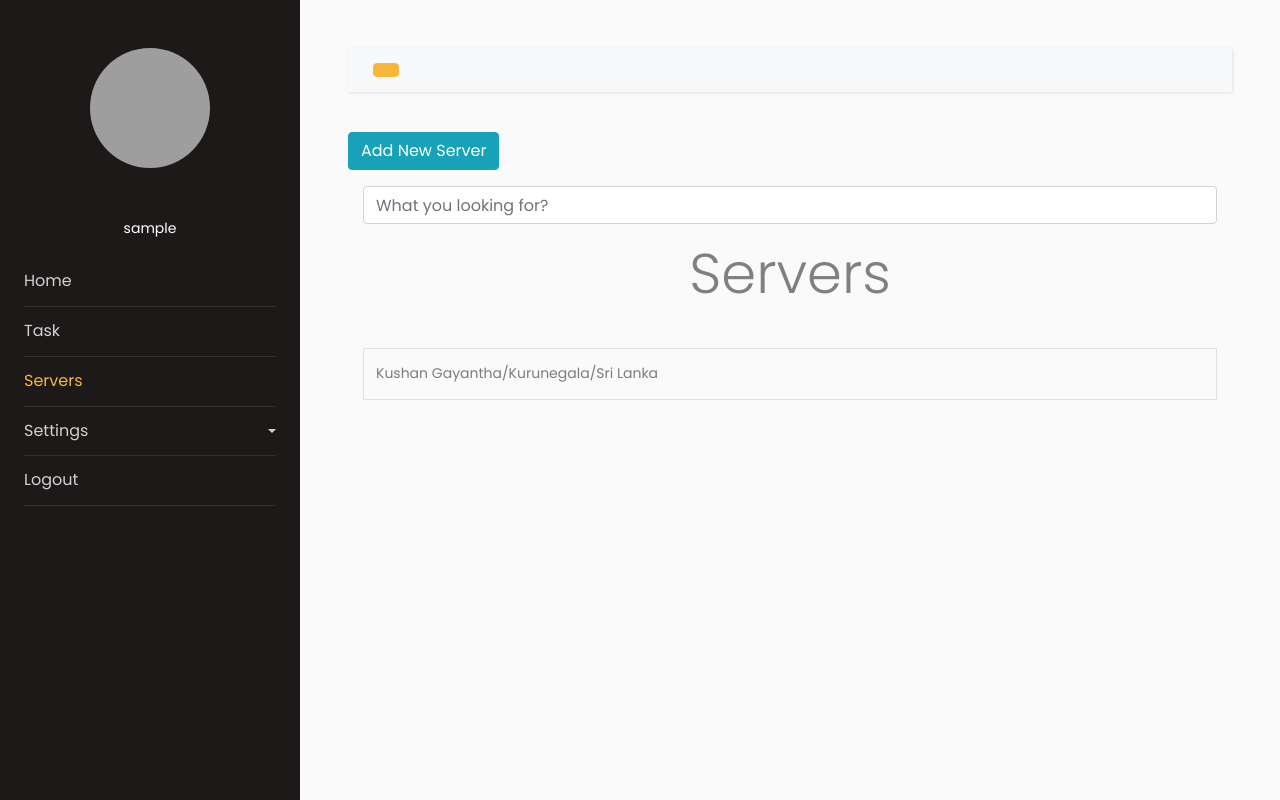
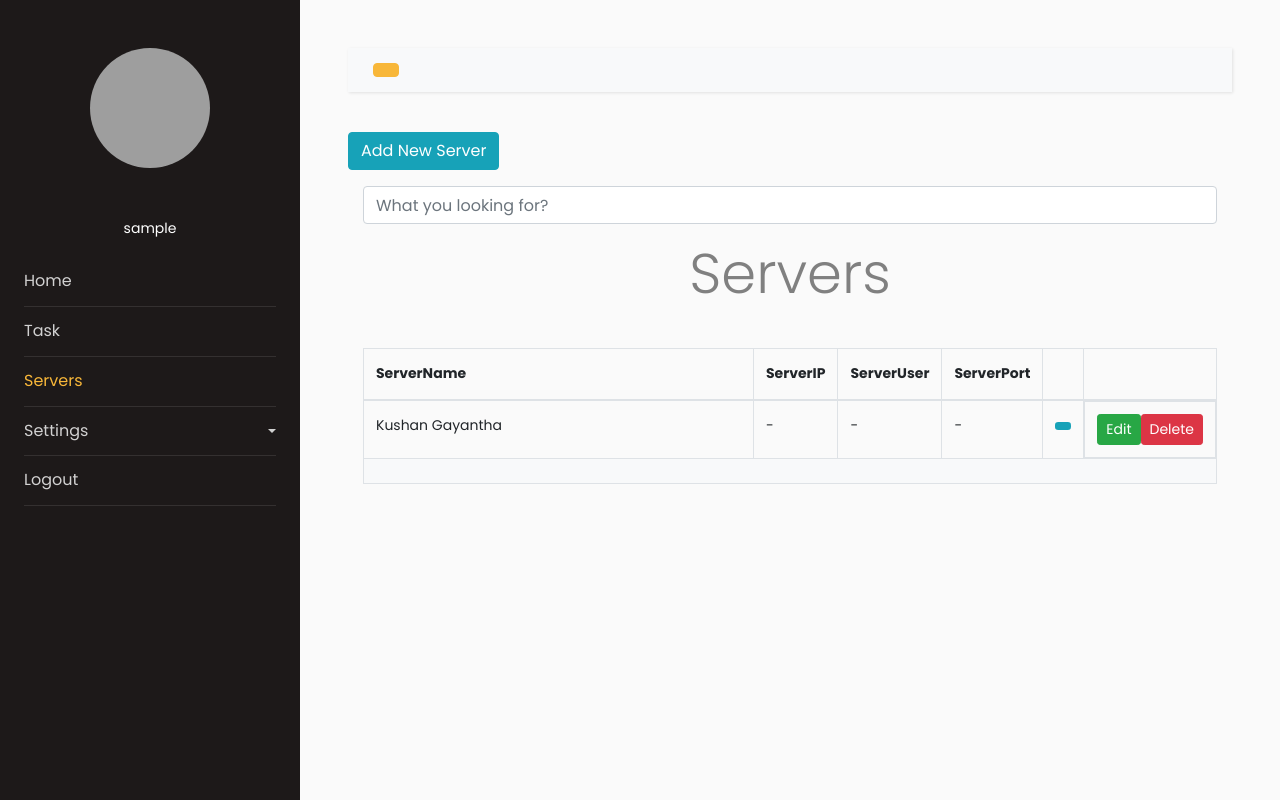
Before and after one commit to Kushan2k/stock-task-managemnt-system-public, a PHP site: page /pages/servers.php in a window 1280 px wide. Run offline with PHP 8.4, Linux system fonts and the light colour scheme; the visitor is signed in with stand-in values (Sample User, id 1); data comes from the database, SQL or seed files in the repository; some libraries are stand-ins or nearby versions; grey boxes are pictures that could not be loaded.

Commit message:
servers view new design

```diff
--- a/pages/servers.php
+++ b/pages/servers.php
@@ -140,12 +140,14 @@ if(!isset($_COOKIE['login']) && !isset($_SESSION['username'])){
               <span class="counter pull-right"></span>
               <table class="table table-hover table-bordered results">
                 <thead>
-                  <!-- <tr>
-                    <th class="col-md-3 ">Name</th>
-                    <th class="col-md-3 ">City</th>
-                    <th class="col-md-3 ">Country</th>
-                    <th class="col-md-3 ">Email</th>
-                  </tr> -->
+                  <tr>
+                    <th class="col ">ServerName</th>
+                    <th class="col ">ServerIP</th>
+                    <th class="col ">ServerUser</th>
+                    <th class="col">ServerPort</th>
+                    <th class="col"></th>
+                    <th class="col "></th>
+                  </tr>
                   <tr class="warning no-result">
                     <td colspan="4"><i class="fa fa-warning"></i> No result</td>
                   </tr>
@@ -161,11 +163,22 @@ if(!isset($_COOKIE['login']) && !isset($_SESSION['username'])){
                     if($res->num_rows>0){
 
                       while($row=$res->fetch_assoc()){?>
-                        <tr class='w-100'>
-                          <td>
-                            <a class="text-black-50" data-toggle="collapse" href="#collapseExample<?= $row['id']?>" role="button" aria-expanded="false" aria-controls="collapseExample<?= $row['id']?>">
-                            <?= ucfirst($row['name']) ?>/<?= ucfirst($row['city']) ?>/<?= ucfirst($row['country']) ?>
-                            </a>
+                        <tr  >
+                         <td><?= ucfirst($row['name'])?></td>
+                         <td><?= ucfirst($row['serverip'])?></td>
+                         <td><?= ucfirst($row['serveruser'])?></td>
+                         <td><?= ucfirst($row['serverport'])?></td>
+                         <td>
+                            <button class="text-black-50 w-100 fa-solid fa-chevrons-down btn btn-sm btn-info  border-0" data-toggle="collapse" href="#collapseExample<?= $row['id']?>" role="button" aria-expanded="false" aria-controls="collapseExample<?= $row['id']?>"></button>
+                         </td>
+                         <td class='d-flex'>
+                          <button  class="btn btn-sm btn-success">Edit</button>
+                          <button data-toggle='modal' data-target='#deleteServerModel' data-server='<?= $row['id']?>' class="btn btn-sm btn-danger delete-btn">Delete</button>
+                         </td>
+
+                        </tr>
+                        <tr class='bg-light'>
+                           <td colspan='6'>
                             <div class="collapse" id="collapseExample<?= $row['id']?>">
                               <div class="card card-body">
 
@@ -201,7 +214,6 @@ if(!isset($_COOKIE['login']) && !isset($_SESSION['username'])){
                               </div>
                             </div>
                           </td>
-
                         </tr>
                       <?php }
 
@@ -460,6 +472,37 @@ if(!isset($_COOKIE['login']) && !isset($_SESSION['username'])){
         </div>
 
 
+        <!-- delete server model  -->
+        <div class="modal fade" id="deleteServerModel" tabindex="6" aria-labelledby="deleteServerModelLabel" aria-hidden="true">
+
+          <div class="modal-dialog">
+            <div class="modal-content">
+              <div class="modal-header">
+                <h5 class="modal-title" id="deleteServerModelLabel">Delete Server</h5>
+                <button type="button" class="close" data-dismiss="modal" aria-label="Close">
+                  <span aria-hidden="true">&times;</span>
+                </button>
+              </div>
+              <div class="modal-body">
+                <p class='text-danger' >server will be deleted and this is a permenent action and can't be undone later.</p>
+                <form action="../controllers/serverController.php" method='POST' >
+
+                <input type='hidden' name='serverid' id='server_id' value='id'/>
+
+                  <div class="modal-footer">
+                      <button type="button" class="btn btn-secondary" data-dismiss="modal">Close</button>
+
+                      <button type="submit" name='delete-server' class="btn btn-danger">Delete</button>
+
+                  </div>
+                </form>
+
+
+              </div>
+            </div>
+          </div>
+        </div>
+
       </div>
     </div>
 
@@ -476,6 +519,13 @@ if(!isset($_COOKIE['login']) && !isset($_SESSION['username'])){
       document.addEventListener("DOMContentLoaded",()=>{
         let addmac=document.querySelector('#addmac')
         let macbox=document.querySelector('.mac-box')
+
+        let delBtns=document.querySelectorAll('.delete-btn');
+        delBtns.forEach(btn=>{
+          btn.addEventListener('click',(e)=>{
+            document.getElementById("server_id").value=e.target.dataset.server
+          })
+        })
 
         addmac.addEventListener("click",(e)=>{
 
--- a/pages/task.php
+++ b/pages/task.php
@@ -414,7 +414,6 @@ if(!isset($_COOKIE['login']) && !isset($_SESSION['username'])){
 
     <script>
       document.addEventListener("DOMContentLoaded",()=>{
-        console.log('loaded')
         let delBtns=document.querySelectorAll('.fa-trash');
         delBtns.forEach(btn=>{
           btn.addEventListener('click',(e)=>{
```
Also changed, not shown: controllers/serverController.php (+13 -4 lines).
